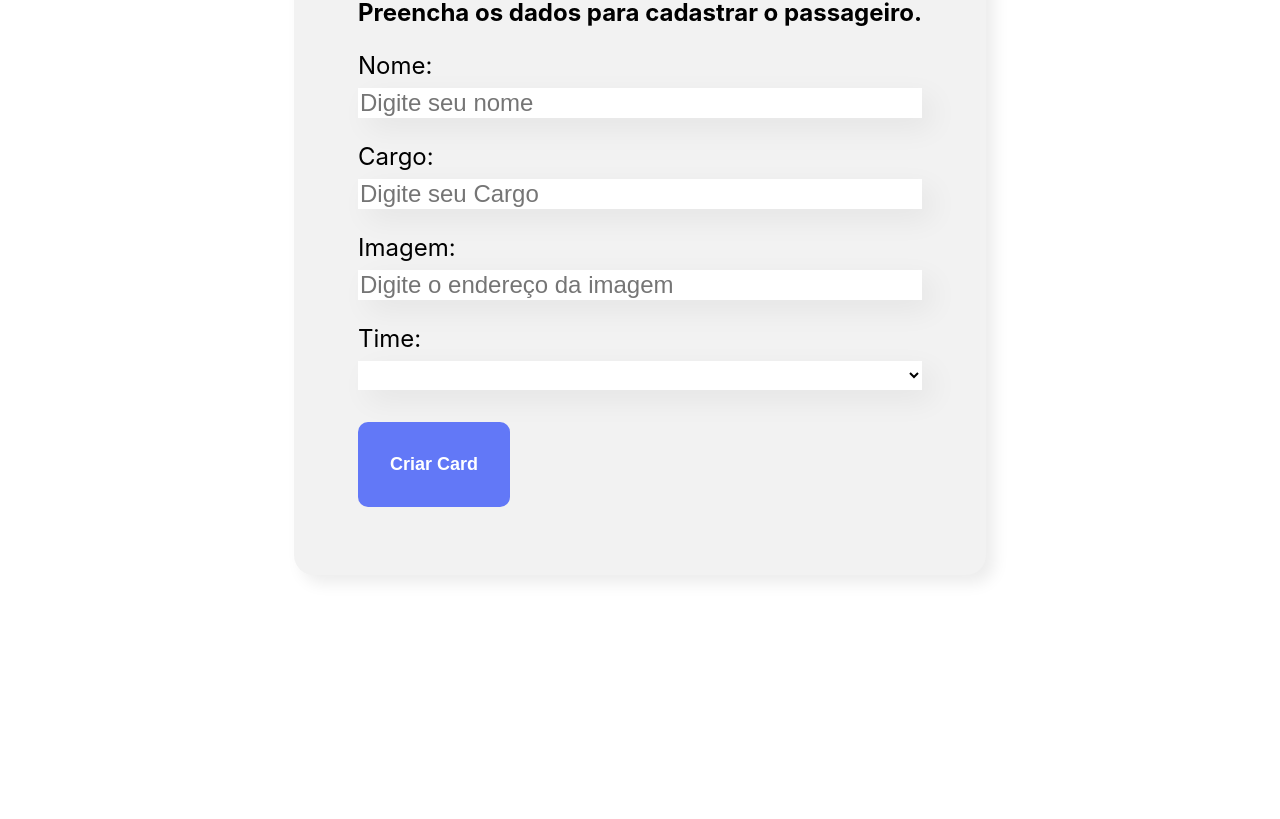
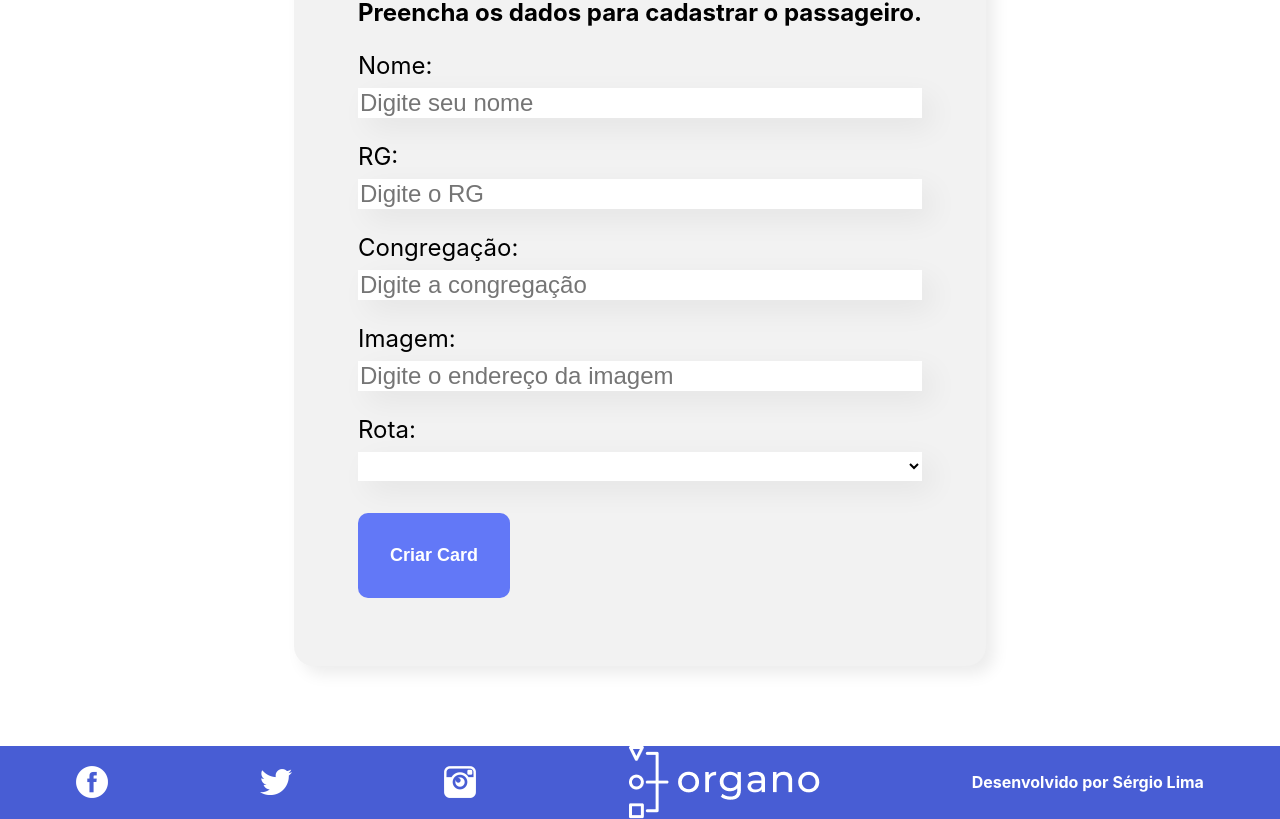
Before and after one commit to sdlima4025/organo, a React (Create React App) app: page / in a window 1280 px wide. Shown: the part 697-1516 px from the top of the page. Before the commit the page ends 1352 px from the top, so only its background shows below. Built offline with nearby package versions, Linux system fonts and the light colour scheme.

Commit message:
Iniciado o desenvovimento do footer da página

```diff
--- a/src/App.js
+++ b/src/App.js
@@ -2,43 +2,43 @@ import { useState } from 'react';
 import Banner from './componentes/Banner/Banner';
 import Formulario from './componentes/Formulario';
 import Time from './componentes/Time';
-
+import Rodape from './componentes/Rodape';
 
 function App() {
 
   const times = [
     {
-      nome:'Programação',
+      nome:'Rota-A',
       corPrimaria:'#57C278',
       corSecundaria:'#D9F7E9'
     },
     {
-      nome:'Front-End',
+      nome:'Rota-B',
       corPrimaria:'#82CFFA',
       corSecundaria:'#E8F8FF'
     },
     {
-      nome:'Data Science',
+      nome:'Rota-C',
       corPrimaria:'#A6D157',
       corSecundaria:'#F0F8E2'
     },
     {
-      nome:'DevOps',
+      nome:'Rota-D',
       corPrimaria:'#E06B69',
       corSecundaria:'#FDE7E8'
     },
     {
-      nome:'UX & Designe',
+      nome:'Rota-E',
       corPrimaria:'#DB6EBF',
       corSecundaria:'#FAE9F5'
     },
     {
-      nome:'Mobile',
+      nome:'Rota-F',
       corPrimaria:'#FFBA05',
       corSecundaria:'#FFF5D9'
     },
     {
-      nome:'Inovação & Gestão',
+      nome:'Rota-G',
       corPrimaria:'#FF8A29',
       corSecundaria:'#FFEEDF'
     },
@@ -47,14 +47,14 @@ function App() {
   const [colaboradores, setColaboradores] = useState([])
 
   const aoNovoColaboradorAdicionado = (colaborador) => {
-    debugger
-    // console.log(colaborador)
+
     setColaboradores([...colaboradores, colaborador])
   }
   return (
     <div className="App">
       <Banner/>
       <Formulario times={times.map(time => time.nome)} aoColaboradorCadastrado = {colaborador => aoNovoColaboradorAdicionado(colaborador) }/>
+      <Rodape/>
       {times.map(time =><Time
       key={time.nome}
       nome = {time.nome}
--- a/src/componentes/Colaborador/index.js
+++ b/src/componentes/Colaborador/index.js
@@ -1,6 +1,6 @@
 import './Colaborador.css'
 
-const Colaborador = ({nome, imagem, cargo, corDeFundo}) => {
+const Colaborador = ({nome,rg, imagem, cargo, corDeFundo}) => {
   return (<div className='colaborador'>
 
     <div className='cabecalho' style={{backgroundColor: corDeFundo}}>
@@ -10,6 +10,7 @@ const Colaborador = ({nome, imagem, cargo, corDeFundo}) => {
     <div className='rodape'>
       <h4>{nome}</h4>
       <h5>{cargo}</h5>
+      <h6>{rg}</h6>
     </div>
 
   </div>
--- a/src/componentes/Formulario/index.js
+++ b/src/componentes/Formulario/index.js
@@ -6,8 +6,8 @@ import './Formulario.css'
 
 
 const Formulario = (props) => {
-
   const [nome, setNome] = useState('')
+  const [rg, setRg] = useState('')
   const [cargo, setCargo] = useState('')
   const [imagem, setImagem] = useState('')
   const [time, setTime] = useState('')
@@ -16,11 +16,13 @@ const Formulario = (props) => {
     evento.preventDefault()
     props.aoColaboradorCadastrado({
       nome,
+      rg,
       cargo,
       imagem,
       time
     })
     setNome('')
+    setRg('')
     setCargo('')
     setImagem('')
     setTime('')
@@ -39,8 +41,16 @@ const Formulario = (props) => {
 
       <CampoTexto
       obrigatorio={true}
-      label='Cargo:'
-      placeholder='Digite seu Cargo'
+      label='RG:'
+      placeholder='Digite o RG'
+      valor = {rg}
+      aoAlterado = {valor => setRg(valor)}
+      />
+
+      <CampoTexto
+      obrigatorio={true}
+      label='Congregação:'
+      placeholder='Digite a congregação'
       valor = {cargo}
       aoAlterado = {valor => setCargo(valor)}
       />
@@ -52,7 +62,7 @@ const Formulario = (props) => {
       />
       <ListaSuspensa
         obrigatorio={true}
-        label='Time:'
+        label='Rota:'
         itens={props.times}
         valor = {time}
         aoAlterado = {valor => setTime(valor)}
--- /dev/null
+++ b/src/componentes/Rodape/Rodape.css
@@ -0,0 +1,15 @@
+.rodape {
+  display: flex;
+  align-items: center;
+  justify-content: space-around;
+  background-color: #485dd4;
+
+}
+.rodape img {
+  display: flex;
+  align-items: center;
+
+}
+.rodape h4 {
+  color: #FFF;
+}
--- /dev/null
+++ b/src/componentes/Rodape/index.js
@@ -0,0 +1,20 @@
+import './Rodape.css'
+
+function Rodape ()  {
+  return (
+
+  <footer >
+      <div className='rodape'>
+      <img className='rodapeImagem' src="/imagens/fb.png" alt="img"></img>
+      <img src="/imagens/tw.png" alt="img"></img>
+      <img src="/imagens/ig.png" alt="img"></img>
+      <img src="/imagens/logo.png" alt="img"></img>
+      <h4>Desenvolvido por Sérgio Lima</h4>
+      </div>
+
+
+  </footer>
+  )
+}
+
+export default Rodape
--- a/src/componentes/Time/index.js
+++ b/src/componentes/Time/index.js
@@ -8,7 +8,7 @@ const Time = (props) => {
 
       <h3 style={{borderColor:props.corPrimaria}}>{props.nome}</h3>
       <div className='colaboradores'>
-      {props.colaboradores.map(colaborador => <Colaborador corDeFundo={props.corPrimaria}  key={colaborador} nome={colaborador.nome} cargo={colaborador.cargo} imagem={colaborador.imagem} />)}
+      {props.colaboradores.map(colaborador => <Colaborador corDeFundo={props.corPrimaria}  key={colaborador} nome={colaborador.nome} rg={colaborador.rg} cargo={colaborador.cargo} imagem={colaborador.imagem} />)}
       </div>
     </section>
     // :''
```
